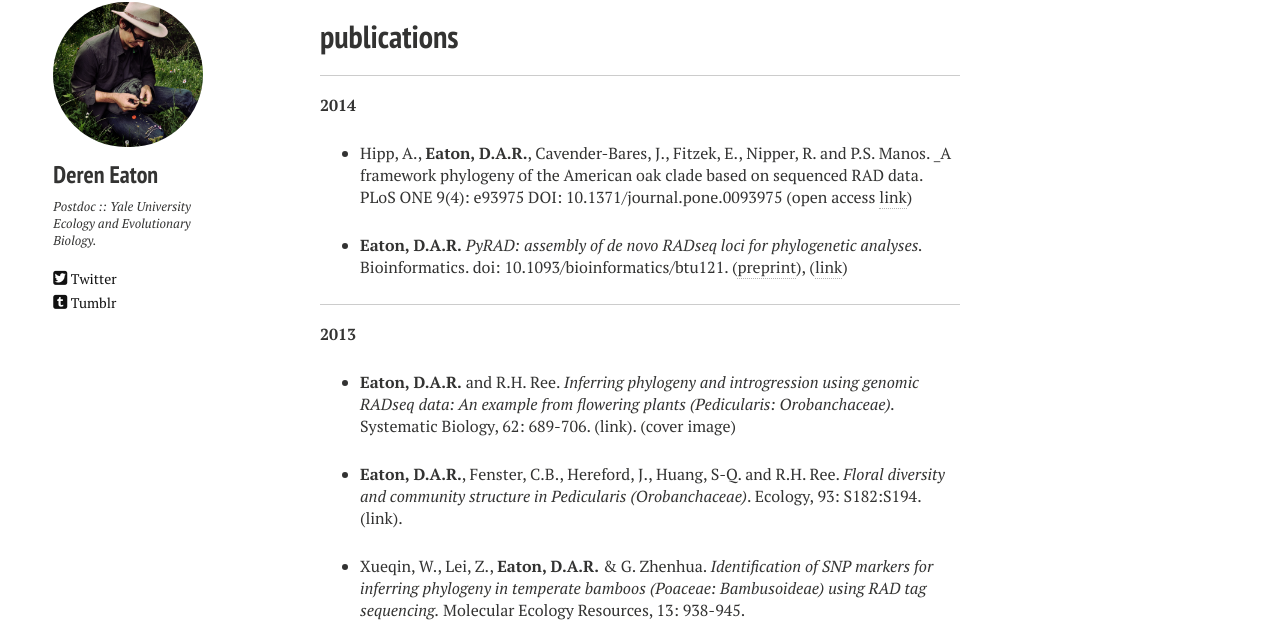
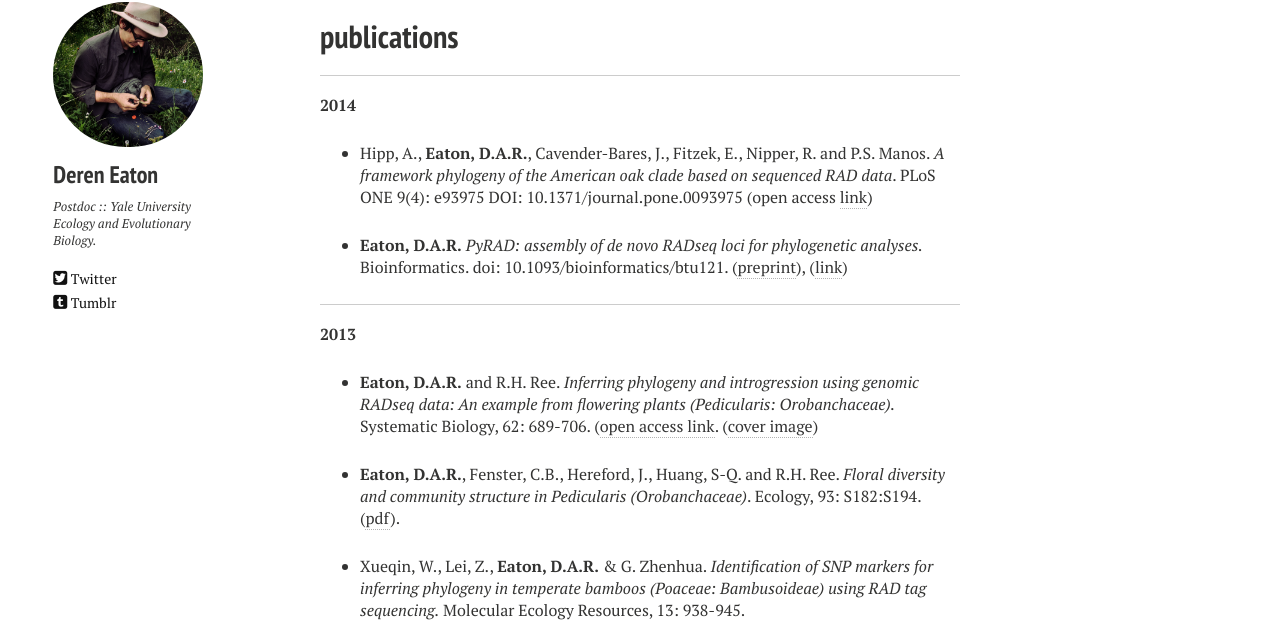
Before and after one commit to dereneaton/dereneaton.github.io, a Jekyll site: the page built from publications.md, in a window 1280 px wide. Shown: the part 336-958 px from the top of the page. Built offline with Jekyll 4.4.1, drawn with Linux system fonts in a browser that asks for light colours; nearby versions of some CDN libraries.

Commit message:
pubs links update

```diff
--- a/publications.md
+++ b/publications.md
@@ -14,7 +14,7 @@ share:
 -----------------
 __2014__
 
-* Hipp, A., __Eaton, D.A.R.__, Cavender-Bares, J., Fitzek, E., Nipper, R. and P.S. Manos. _A framework phylogeny of the American oak clade based on sequenced RAD data. PLoS ONE 9(4): e93975
+* Hipp, A., __Eaton, D.A.R.__, Cavender-Bares, J., Fitzek, E., Nipper, R. and P.S. Manos. _A framework phylogeny of the American oak clade based on sequenced RAD data_. PLoS ONE 9(4): e93975
 DOI: 10.1371/journal.pone.0093975 (open access [link](http://www.plosone.org/article/info%3Adoi%2F10.1371%2Fjournal.pone.0093975))
 
 * __Eaton, D.A.R.__ _PyRAD: assembly of de novo RADseq loci for phylogenetic analyses._ Bioinformatics. doi: 10.1093/bioinformatics/btu121. ([preprint](http://biorxiv.org/content/early/2013/12/03/001081)), ([link](http://bioinformatics.oxfordjournals.org/content/early/2014/03/20/bioinformatics.btu121))
@@ -23,9 +23,9 @@ DOI: 10.1371/journal.pone.0093975 (open access [link](http://www.plosone.org/art
 -----------------
 __2013__
 
-* __Eaton, D.A.R.__ and R.H. Ree. _Inferring phylogeny and introgression using genomic RADseq data: An example from flowering plants (Pedicularis: Orobanchaceae)._ Systematic Biology, 62: 689-706. (link). (cover image)
+* __Eaton, D.A.R.__ and R.H. Ree. _Inferring phylogeny and introgression using genomic RADseq data: An example from flowering plants (Pedicularis: Orobanchaceae)._ Systematic Biology, 62: 689-706. ([open access link](http://sysbio.oxfordjournals.org/content/62/5/689). ([cover image](http://sysbio.oxfordjournals.org/content/62/5.cover-expansion))
 
-* __Eaton, D.A.R.__, Fenster, C.B., Hereford, J., Huang, S-Q. and R.H. Ree. _Floral diversity and community structure in Pedicularis (Orobanchaceae)_. Ecology, 93: S182:S194. (link).
+* __Eaton, D.A.R.__, Fenster, C.B., Hereford, J., Huang, S-Q. and R.H. Ree. _Floral diversity and community structure in Pedicularis (Orobanchaceae)_. Ecology, 93: S182:S194. ([pdf](/downloads/Eaton_ecology_2012.pdf)).
 
 * Xueqin, W., Lei, Z., __Eaton, D.A.R.__ & G. Zhenhua. _Identification of SNP markers for inferring phylogeny in temperate bamboos (Poaceae: Bambusoideae) using RAD tag sequencing._ Molecular Ecology Resources, 13: 938-945.
 
```
Also changed, not shown: images/apple-touch-icon-114x114-precomposed.png (deleted), images/apple-touch-icon-144x144-precomposed.png (deleted), images/apple-touch-icon-72x72-precomposed.png (deleted), images/apple-touch-icon-precomposed.png (deleted).
